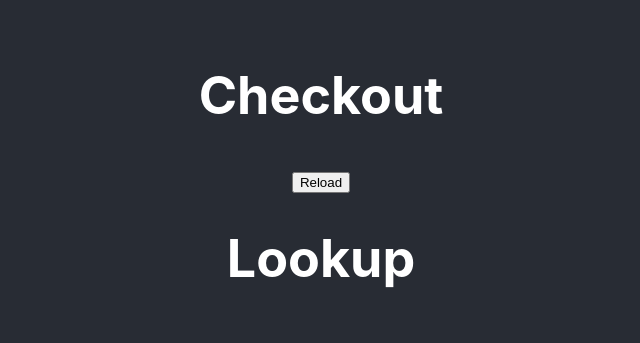
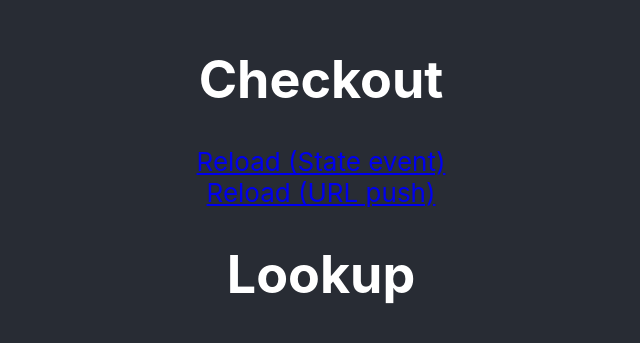
Before and after one commit to stuffmattdoes/finite-state-machine-router, a React (Create React App) app: page /checkout/trade-in in a window 1280 px wide. Shown: the part 223-566 px from the top of the page, without its empty margins (319-959 px from the left). Built offline with nearby package versions, Linux system fonts and the light colour scheme.

Commit message:
working on Link component pushes/state events

```diff
--- a/src/components/Checkout.jsx
+++ b/src/components/Checkout.jsx
@@ -1,11 +1,12 @@
 import React from 'react';
+import { Link } from '../machine';
 
 function Checkout ({ children, machine}) {
-    // useEffect(() => console.log('render'));
-
     return <div className='checkout'>
         <h1>Checkout</h1>
-        <button onClick={e => machine.send('RELOAD')}>Reload</button>
+        <Link event={'RELOAD'}>Reload (State event)</Link>
+        <br/>
+        <Link href='/loading'>Reload (URL push)</Link>
         {children}
     </div>
 }
--- a/src/components/Error.jsx
+++ b/src/components/Error.jsx
@@ -1,11 +1,13 @@
 import React from 'react';
+import { Link } from '../machine';
 
 function Error({ children, machine }) {
-    // useEffect(() => console.log('render'));
-    return <div className='errir'>
+    return <div className='error'>
         <h1>Error</h1>
         {children}
-        <button onClick={e => machine.send('RELOAD')}>Reload</button>
+        <Link event={'RELOAD'}>Reload (State event)</Link>
+        <br/>
+        <Link href='/loading'>Reload (URL push)</Link>
     </div>;
 }
 
--- a/src/components/Estimate.jsx
+++ b/src/components/Estimate.jsx
@@ -1,7 +1,6 @@
-import React, { useEffect } from 'react';
+import React from 'react';
 
 function Estimate({ children }) {
-    useEffect(() => console.log('render'));
     return <div className='estimate'>
         <h1>Estimate</h1>
     </div>;
--- a/src/components/Lookup.jsx
+++ b/src/components/Lookup.jsx
@@ -1,7 +1,6 @@
-import React, { useEffect } from 'react';
+import React from 'react';
 
 function Lookup({ children }) {
-    // useEffect(() => console.log('render'));
     return <div className='lookup'>
         <h1>Lookup</h1>
         {children}
--- a/src/components/NoResults.jsx
+++ b/src/components/NoResults.jsx
@@ -1,7 +1,6 @@
-import React, { useEffect } from 'react';
+import React from 'react';
 
 function NoResults({ children }) {
-    // useEffect(() => console.log('render'));
     return <div className='no-results'>
         <h1>No Results</h1>
     </div>;
--- a/src/components/SubError.jsx
+++ b/src/components/SubError.jsx
@@ -1,8 +1,7 @@
 import React from 'react';
 
 function SubError({ children, machine }) {
-    // useEffect(() => console.log('render'));
-    return <div className='errir'>
+    return <div className='error'>
         <p>Something went wrong!</p>
     </div>;
 }
--- a/src/index.jsx
+++ b/src/index.jsx
@@ -35,10 +35,10 @@ ReactDOM.render(
                 <Transition event={events.RESOLVE} target='hub'/>
                 <Transition event={events.REJECT} target='error'/>
                 <State id='intermediary' initial>
-                    <State component={SubLoader} id='sub-loading' initial url='/sub-loading'>
+                    <State component={SubLoader} id='sub-loading' initial url='#sub-loading'>
                         <Transition event={'SUBLOADER'} target='sub-loading-2'/>
                     </State>
-                    <State component={SubLoader2} id='sub-loading-2'/>
+                    <State component={SubLoader2} id='sub-loading-2' url='#sub-loading-2'/>
                 </State>
             </State>
             <State component={Checkout} id='hub'>
--- a/src/machine/Link.jsx
+++ b/src/machine/Link.jsx
@@ -1,17 +1,23 @@
-import React from 'react';
-import { history } from './Machine';
+import React, { useContext } from 'react';
+import { StateMachineContext } from './Machine';
+import { StateNodeContext } from './State';
 
-function Link({ children, href, onClick, replace, stateNode }) {
-    function handleClick(event) {
-        if (!replace) {
-            event.preventDefault();
+export default function Link({ children, event: stateEvent, href = '#', onClick, replace }) {
+    const { history } = useContext(StateMachineContext);
+    const { send } = useContext(StateNodeContext);
+
+    const handleClick = (e) => {
+        if (stateEvent) {
+            send(stateEvent);
+        }
+
+        if (!replace && !stateEvent) {
+            e.preventDefault();
             history.push(href);
         }
 
-        onClick && onClick(event);
+        onClick && onClick(e);
     }
 
     return <a href={href} onClick={handleClick}>{children}</a>
 }
-
-export default Link;
--- a/src/machine/Machine.jsx
+++ b/src/machine/Machine.jsx
@@ -2,18 +2,19 @@ import React, { useEffect, useState } from 'react';
 import { createBrowserHistory } from 'history';
 import { log } from './util';
 
-export const history = createBrowserHistory({
-    basename: '/checkout',
-});
-
 export const StateMachineContext = React.createContext();
 StateMachineContext.displayName = 'Machine';
 
-export function Machine ({ children, id, url }) {
+export function Machine ({ children, history, id, url }) {
     const [ state, setState ] = useState({
         current: `#${id}`,
         id
     });
+
+    // Default history
+    if (!history) {
+        history = createBrowserHistory({ basename: url });
+    }
 
     const matches = (stateId) => {
         // console.log('matches', stateId, state.current);
@@ -40,6 +41,7 @@ export function Machine ({ children, id, url }) {
 
     const providerValue = {
         ...state,
+        history,
         matches,
         resolveStack,
         resolveUrl,
```
Also changed, not shown: 1 other file (tests, documents, lock files or other folders).
